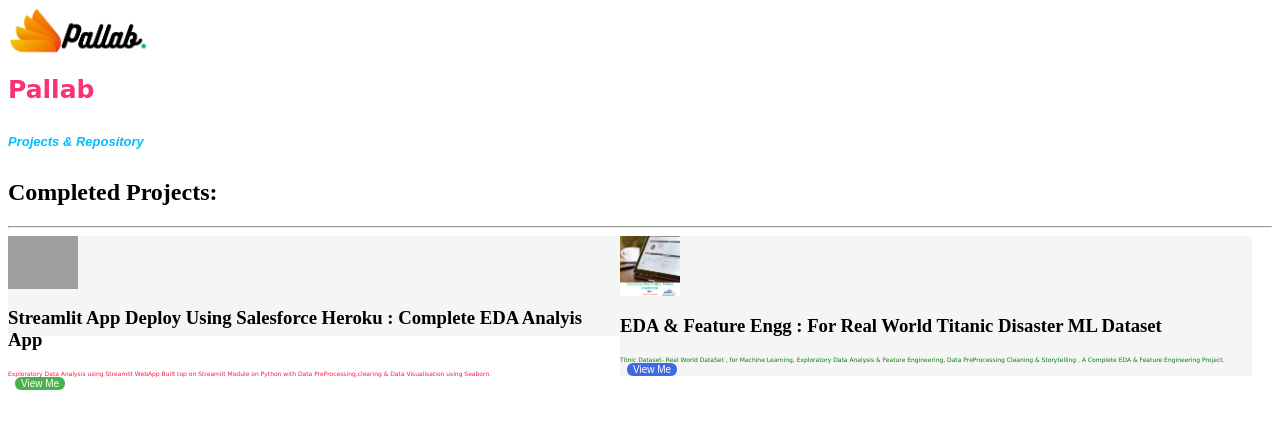
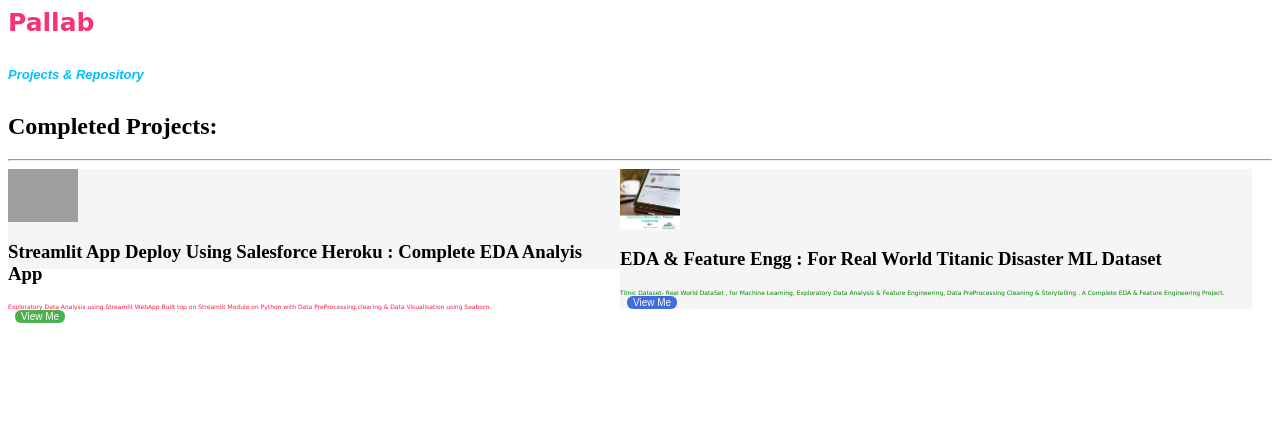
Before and after one commit to pallab9192bs/pallab, a plain HTML site: page index.html in a window 1280 px wide. Drawn offline with Linux system fonts and the light colour scheme; grey boxes are pictures that could not be loaded; a web font is replaced by a local one.

Commit message:
Update index.html

```diff
--- a/index.html
+++ b/index.html
@@ -7,8 +7,6 @@
 <link rel="preconnect" href="https://fonts.googleapis.com">
 <link rel="preconnect" href="https://fonts.gstatic.com" crossorigin>
 <link href="https://fonts.googleapis.com/css2?family=Borel&family=REM:wght@200&display=swap" rel="stylesheet">
-
-<img id="hdimg"src="https://github.com/pallab9192bs/pallab/blob/main/093.png">
 
 <div class="mako">
 
```
